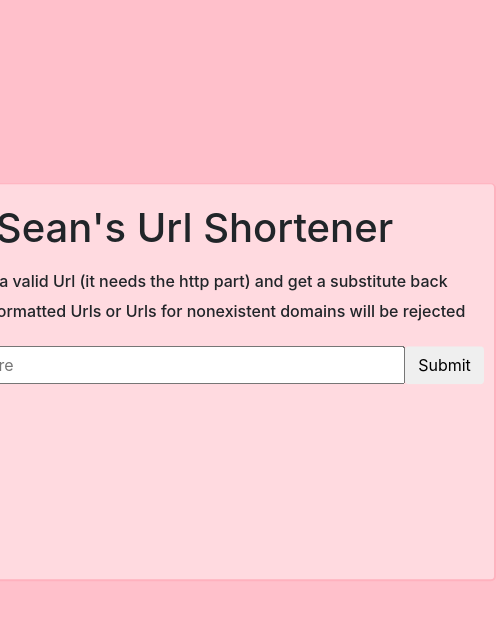
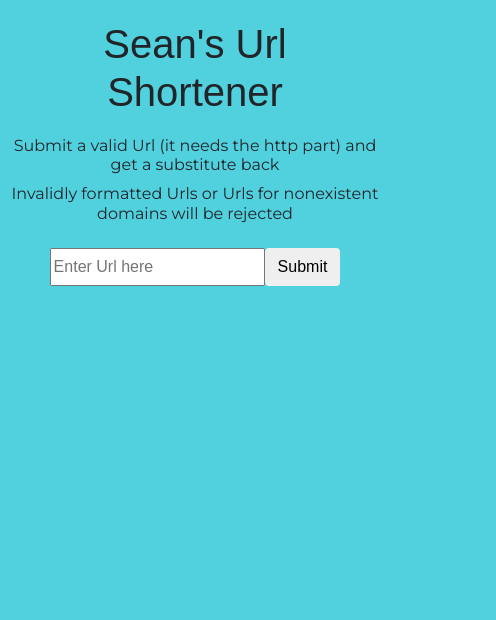
Before and after one commit to SeanPMcGrath/url-shortener, a website: page client/index.html in a window 390 px wide. Shown: the whole page, 496 px wide, since content can reach past the window. Drawn offline with nearby package versions, Linux system fonts and the light colour scheme; a web font is replaced by a local one.

Commit message:
uploading to heroku to check mobile functionality

```diff
--- a/client/SCSS/style.scss
+++ b/client/SCSS/style.scss
@@ -1,27 +1,27 @@
-$c-background: pink;
+$c-background: #51d0de;
 $c-borders: darken($c-background, 3%);
+
+* {
+  font-family: "Muli", sans-serif;
+}
 
 body {
   display: flex;
   height: 100vh;
   background-color: $c-background;
-  align-items: center;
-  justify-content: center;
 }
 
 #contentDiv {
-  width: 650px;
-  margin: auto;
-  transform: translate(0, -10%);
-  background-color: lighten($c-background, 5%);
+  width: 100vw;
+  margin: 20vh auto auto auto;
+  background-color: lighten($c-background, 0%);
   padding: 10px;
   display: flex;
   flex-direction: column;
-  justify-content: center;
-  border-right: 2px solid $c-borders;
-  border-bottom: 2px solid $c-borders;
-  border-left: 1px solid $c-borders;
-  border-top: 1px solid $c-borders;
+  // border-right: 2px solid $c-borders;
+  // border-bottom: 2px solid $c-borders;
+  // border-left: 1px solid $c-borders;
+  // border-top: 1px solid $c-borders;
   border-radius: 5px;
 }
 
@@ -34,14 +34,20 @@ body {
   text-align: center;
 }
 
+.instructions {
+  font-family: "Montserrat", sans-serif;
+}
+
 #inputDiv {
   margin: 20px auto;
   display: flex;
   justify-content: center;
+  max-width: 60vw;
 }
 
 #original_url {
   width: 500px;
+  max-width: 100%;
 }
 
 p {
@@ -49,11 +55,8 @@ p {
 }
 
 .reactionDiv {
-  height: 70px;
-  //background-color: aqua;
   display: flex;
   justify-content: center;
-  //align-items: center;
   margin: 10px;
   border: none;
   resize: none;
@@ -62,11 +65,19 @@ p {
 
 #submittedUrl {
   overflow: auto;
-  height: 75px;
+  max-height: 75px;
 }
 
 #responseDiv {
-  height: 50px;
+  //height: 50px;
+  display: flex;
+  align-items: center;
+  justify-content: center;
+}
+
+#newLink {
+  word-wrap: break-word;
+  padding: 5px;
 }
 
 #copyButton {
@@ -80,3 +91,9 @@ p {
   opacity: 0;
   //Can't use visibility: hidden because then value isn't read
 }
+
+@media (max-width: 400px) {
+  #contentDiv {
+    margin: 0;
+  }
+}
--- a/client/index.html
+++ b/client/index.html
@@ -14,6 +14,10 @@
       crossorigin="anonymous"
     />
     <!--End bootstrap items-->
+    <link
+      href="https://fonts.googleapis.com/css?family=Montserrat|Muli&display=swap"
+      rel="stylesheet"
+    />
     <link rel="stylesheet" type="text/css" href="styles/style.css" />
   </head>
   <body>
--- a/client/js/index.js
+++ b/client/js/index.js
@@ -27,7 +27,7 @@ function urlSubmit() {
       if (textStatus === "timeout") {
         $("#responseDiv").html("Server Timeout Error");
       } else {
-        $("#responseDiv").html(data.status);
+        $("#responseDiv").html(data.responseText);
       }
     },
     success: data => {
--- a/to-do list.txt
+++ b/to-do list.txt
@@ -12,4 +12,4 @@ Done
 -Add MongoDB functionality
 -Add copy button for short url
 -Fix the space for shorturls to account for longer id's
--Add 404 error message (can play around more on deployed version but I think this is working. Hard to test because errors apparently don't get returned on cross domain requests. Request just hangs)
+-Add 404 error message (can play around more on deployed version but I seems to be working. Hard to test because errors apparently don't get returned on cross domain requests. Request just hangs)
```
Also changed, not shown: client/styles/style.css, 1 other file.
